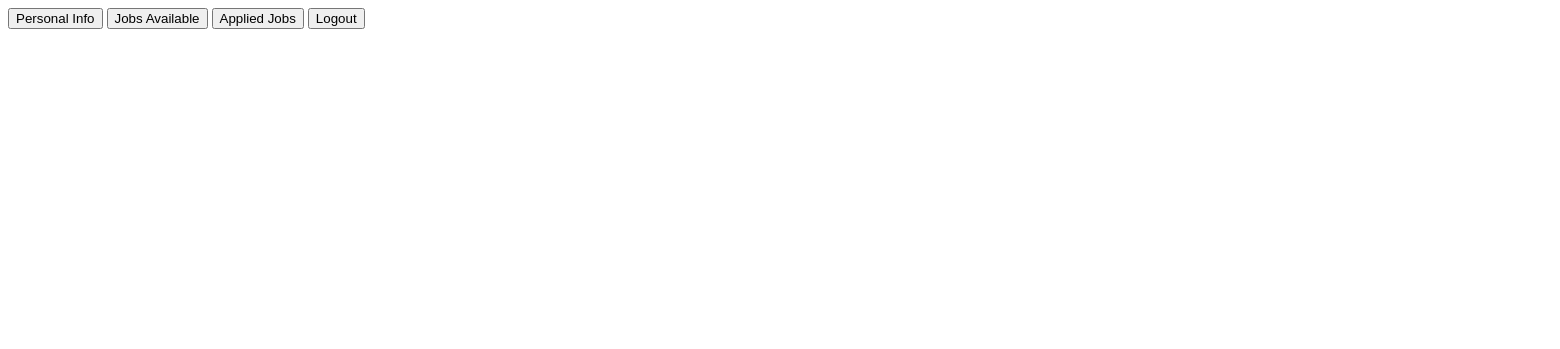
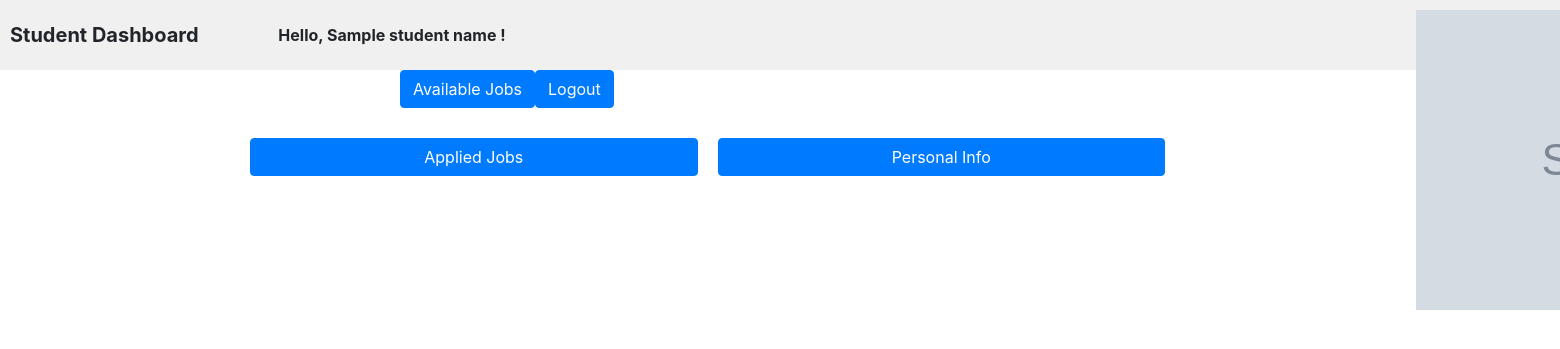
Before and after one commit to AnimeshTumne/oCEO_management_DataWeavers, a Flask app: template FrontEnd/loginpage_testing/templates/student/after_login.html in a window 1560 px wide; the page is wider, and only the part inside the window is pictured. Shown: the top 349 px of that part. Run offline with Flask 3, Linux system fonts and the light colour scheme; the template is opened without the code that fills it: most values are stand-ins (such as "Sample title", 1, 10 or a date in 2020); grey boxes marked "Sample" are stand-in pictures; some libraries are stand-ins or nearby versions.

Commit message:
Work is going on in this file. Not finalised

```diff
--- a/FrontEnd/loginpage_testing/templates/student/after_login.html
+++ b/FrontEnd/loginpage_testing/templates/student/after_login.html
@@ -1,28 +1,97 @@
-<!-- <!DOCTYPE html>
-<html>
-<head>
-    <title>Student Login</title>
-</head>
-<body>
-    <button class='btn' onclick="window.location.href='/student/personal_info'" type="button">Personal Info</button>
-    <button class='btn' onclick="window.location.href='/student/jobs_available'" type="button" data-attribute="jobs_available">Jobs Available</button>
-    <button class='btn' onclick="window.location.href='/student/applied_jobs'" type="button" data-attribute="applied_jobs">Applied Jobs</button>
-    <button class='btn' onclick="window.location.href='/index'" type="button" data-attribute="logout">Logout</button>
-
-</body>
-</html> -->
-
 <!DOCTYPE html>
 <html>
 <head>
     <title>Student Login</title>
+    <link rel="stylesheet" href="https://maxcdn.bootstrapcdn.com/bootstrap/4.5.2/css/bootstrap.min.css">
+    <style>
+        .btn-group {
+            display: flex;
+            flex-direction: row;
+            align-items: center;
+            margin-top: 20px;
+            flex: 11;
+        }
+        .btn-group .btn {
+            margin: 10px;
+        }
+
+        .left-pane {
+            display: flex;
+            flex-direction: row;
+            align-items: left;
+            margin-top: 20px;
+            flex: 1;
+        }
+        .left-pane .btn {
+            margin: 10px;
+        }
+
+        .main-pane {
+            display: flex;
+            flex-direction: row;
+            align-items: right;
+            margin-top: 20px;
+            flex: 1;
+        }
+        .main-pane .btn {
+            margin: 10px;
+        }
+
+        .header-bar {
+            display: flex;
+            /* justify-content: space-between; */
+            align-items: center;
+            padding: 10px;
+            border: 10px;
+            background-color: #f0f0f0;
+        }
+        .headerName {
+            font-size: 20px;
+            font-weight: bold;
+            margin-right: 20px;
+            flex: 2;
+        }
+        .betweenSpace {
+            flex: 7;
+        }
+        .studentName{
+            font-size: 16px;
+            font-weight: bold;
+            margin-right: 20px;
+            flex: 2;
+        }
+        .studentImage{
+            width: 50px;
+            height: 50px;
+            border-radius: 50%;
+            margin-right: 10px;
+            flex: 1;
+        }
+    </style>
 </head>
 <body>
-    <form action="{{url_for('after_login_student')}}" method="GET">
-        <button class='btn' name="submit_button" value="personal_info" type="submit" onclick="window.location.href='/student/personal_info'">Personal Info</button>
-        <button class='btn' name="submit_button" value="jobs_available" type="submit" onclick="window.location.href='/student/jobs_available'">Jobs Available</button>
-        <button class='btn' name="submit_button" value="applied_jobs" type="submit" onclick="window.location.href='/student/applied_jobs'">Applied Jobs</button>
-        <button class='btn' name="submit_button" value="logout" type="submit" onclick="window.location.href='/index'">Logout</button>
-    </form>
+    <div class="header-bar">
+        <div class="headerName">Student Dashboard</div>
+        <div class="studentName">Hello, {{studentName}} !</div>
+        <div class="betweenSpace"></div>
+        <div class="studentImage">
+            <img src="{{image_url}}" alt="Student Photo">
+        </div>
+    </div>
+    <div class="container">
+            <div class="row">
+                <div class="col-md-2 left-pane"></div>
+                    <button type="button" class="btn btn-primary">Available Jobs</button>
+                    <button type="button" class="btn btn-primary">Logout</button>
+                </div>
+                <div class="col-md-10 main-pane">
+                    <button type="button" class="btn btn-primary col-md-6">Applied Jobs</button>
+                    <button type="button" class="btn btn-primary col-md-6">Personal Info</button>
+                </div>
+            </div>
+    </div>
+    <script src="https://ajax.googleapis.com/ajax/libs/jquery/3.5.1/jquery.min.js"></script>
+    <script src="https://cdnjs.cloudflare.com/ajax/libs/popper.js/1.16.0/umd/popper.min.js"></script>
+    <script src="https://maxcdn.bootstrapcdn.com/bootstrap/4.5.2/js/bootstrap.min.js"></script>
 </body>
 </html>
```
